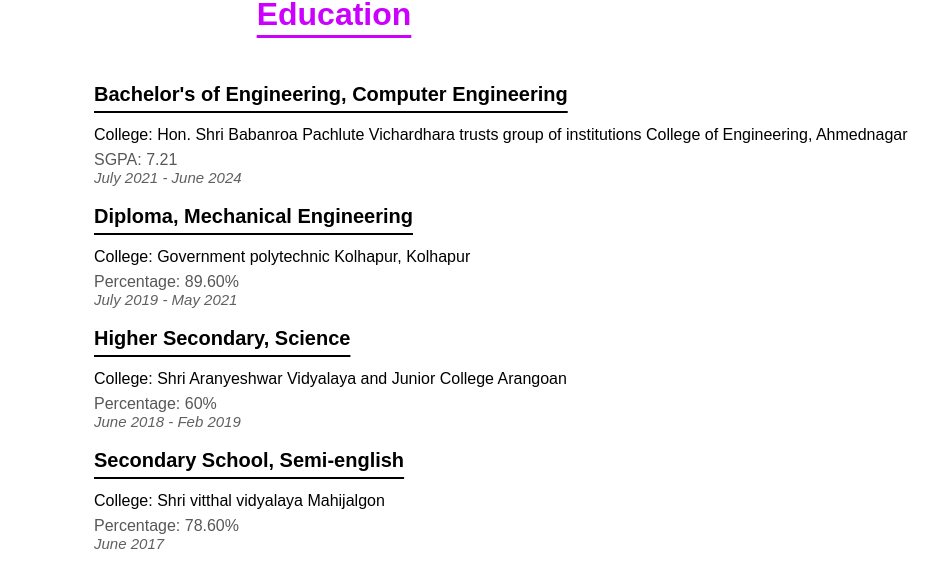
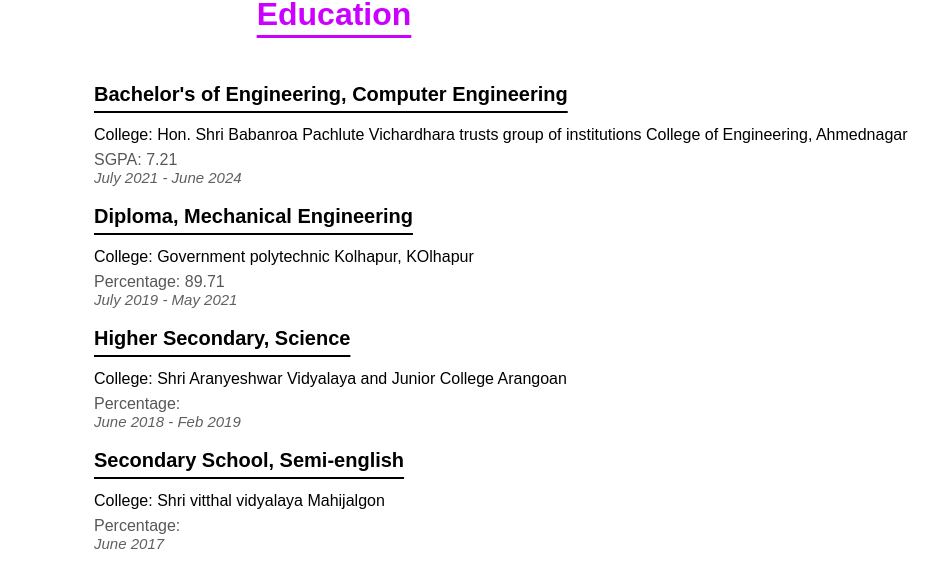
Before and after one commit to vaibhavgaikwad8476/Personal-portfolio, a React (Create React App) app: page /AboutMe in a window 1280 px wide. Shown: the part 926-1494 px from the top of the page, without its empty margins (306-1245 px from the left). Built offline with nearby package versions, Linux system fonts and the light colour scheme.

Commit message:
Update AboutMe.js

```diff
--- a/src/AboutUs/AboutMe.js
+++ b/src/AboutUs/AboutMe.js
@@ -139,7 +139,8 @@ function AboutMe() {
 
       <div class="educationBox">
         <h1 class="eduhead">Education</h1>
-        <div>
+
+        <div class="skillsedication">
           <div class="educations">
             <h3 class="Subeduhead">Bachelor's of  Engineering, Computer Engineering</h3>
             <div class="educationDescription">
@@ -155,8 +156,8 @@ function AboutMe() {
           <div class="educations">
             <h3 class="Subeduhead">Diploma, Mechanical Engineering</h3>
             <div class="educationDescription">
-              <p>College: Government polytechnic Kolhapur, Kolhapur</p>
-              <p id="grade">Percentage: 89.60%</p>
+              <p>College: Government polytechnic Kolhapur, KOlhapur</p>
+              <p id="grade">Percentage: 89.71</p>
               <i class="courseyear">July 2019 - May 2021</i>
 
             </div>
@@ -168,7 +169,7 @@ function AboutMe() {
             <h3 class="Subeduhead">Higher Secondary, Science</h3>
             <div class="educationDescription">
               <p>College: Shri Aranyeshwar Vidyalaya and Junior College Arangoan</p>
-              <p id="grade">Percentage: 60%</p>
+              <p id="grade">Percentage: </p>
               <i class="courseyear">June 2018 - Feb 2019</i>
 
             </div>
@@ -179,7 +180,7 @@ function AboutMe() {
             <h3 class="Subeduhead">Secondary School, Semi-english</h3>
             <div class="educationDescription">
               <p>College: Shri vitthal vidyalaya Mahijalgon</p>
-              <p id="grade">Percentage: 78.60%</p>
+              <p id="grade">Percentage: </p>
               <i class="courseyear">June 2017</i>
 
             </div>
```
